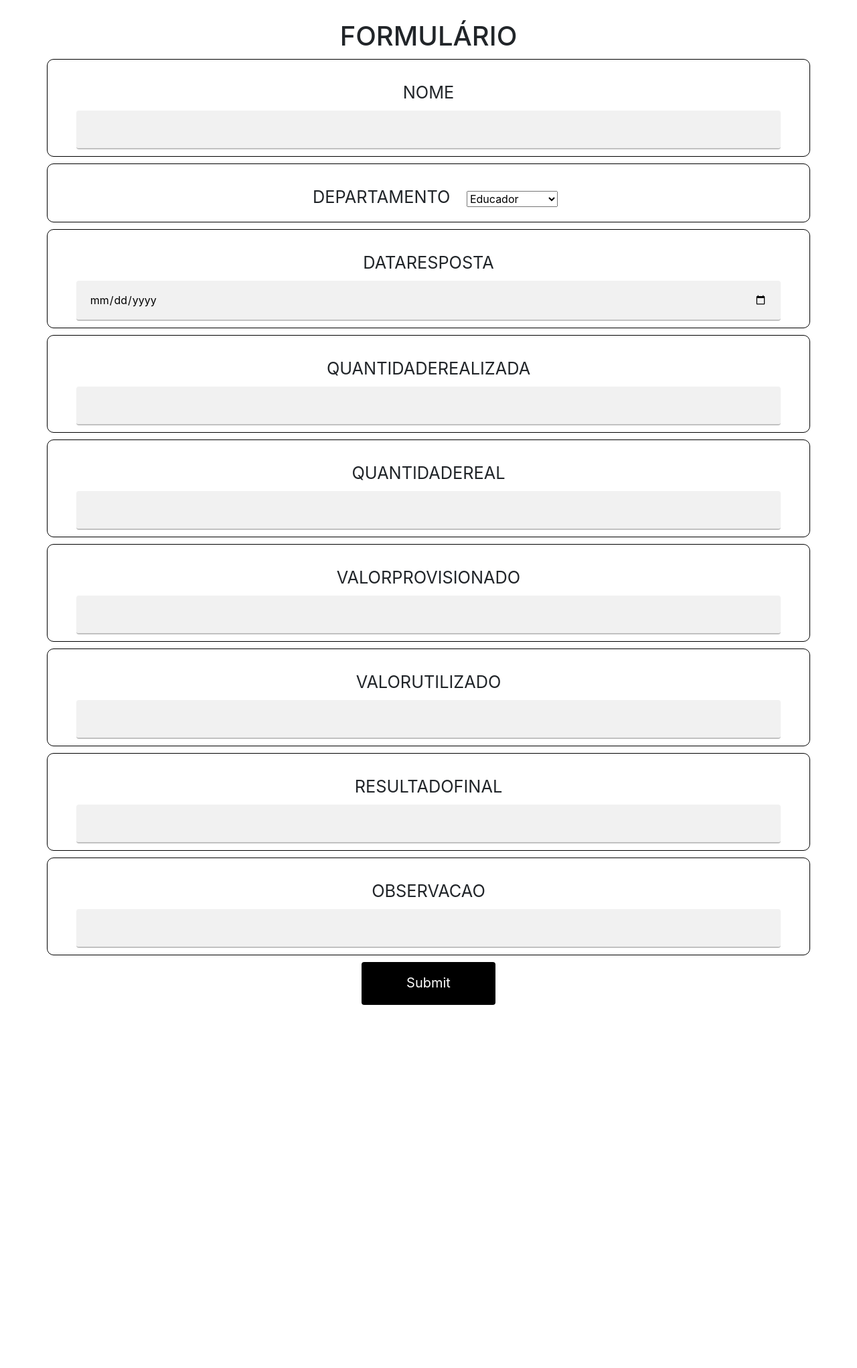
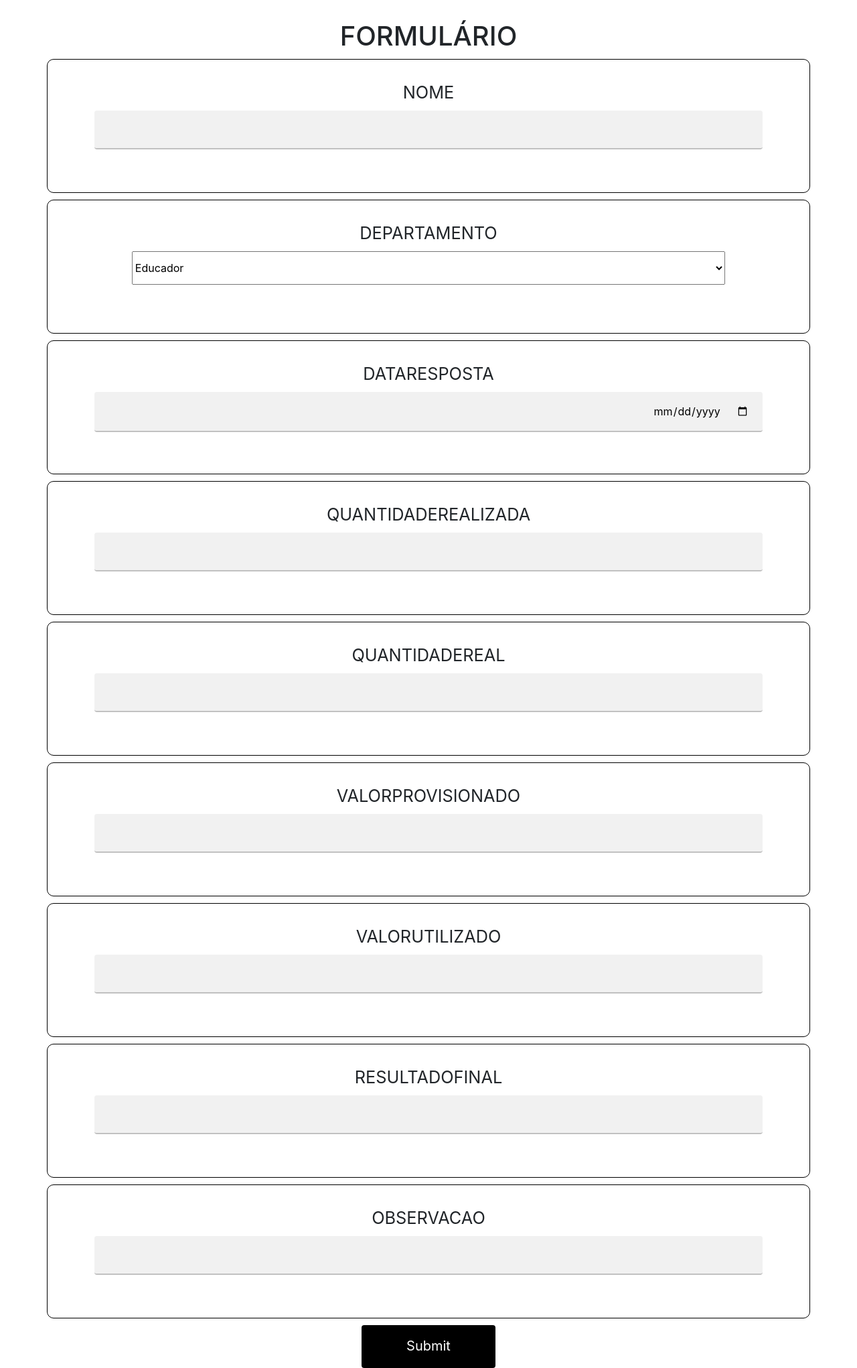
Before and after one commit to eduardo8457/form-in-flask-Mysql, a Flask app: page / in a window 1280 px wide. Shown: the whole page at 67% size. Before the commit the page ends 1500 px from the top, so only its background shows below. Run offline with Flask 2, Linux system fonts and the light colour scheme; some libraries are stand-ins or nearby versions.

Commit message:
Adicionar novo elementos e alterações no css

```diff
--- a/static/estilo.css
+++ b/static/estilo.css
@@ -1,5 +1,5 @@
 body{
-    background-color:#bee7ff;
+    background-color:lightcyan;
     font-family: Roboto,RobotoDraft,Helvetica,Arial,sans-serif;
     margin: 0;
     padding: 0;
@@ -29,7 +29,7 @@
 }
 
 input{
-    width: 95%;
+    width: 90%;
     padding: 16px 20px;
     border: none;
     border-radius: 4px;
@@ -54,6 +54,7 @@
     display: flex;
     justify-content: flex-start;
     margin: 20px;
+
 }
 
 .container{
@@ -62,6 +63,18 @@
     margin: 10px;
     padding: 10px;
     border-radius: 10px;
+    width: 80%;
+    height: 200px;
 
 
 }
+
+.select{
+    display: flex;
+    justify-content: flex-end;
+    margin-bottom: 10px;
+}
+.select1{
+    width: 80%;
+    height: 50px;
+}
--- a/templates/index.html
+++ b/templates/index.html
@@ -22,7 +22,7 @@
 
             <div class="container">
                 <label for="">Departamento</label>
-                    <select id = "myList" name="Departamento" class="select">
+                    <select id = "myList" name="Departamento" class="select1">
                         <option value = "1">Educador</option>
                         <option value = "2">Desenvolvedor</option>
                         <option value = "3">Taxista</option>
@@ -62,7 +62,7 @@
             </div>
              <div class="container">
                 <label for="">Observacao</label>
-                 <input type="text" name="obs" class="select">
+                 <input type="text" textarea="30" name="obs" class="select">
              </div>
 
              <input type = "submit" class="button">
```
